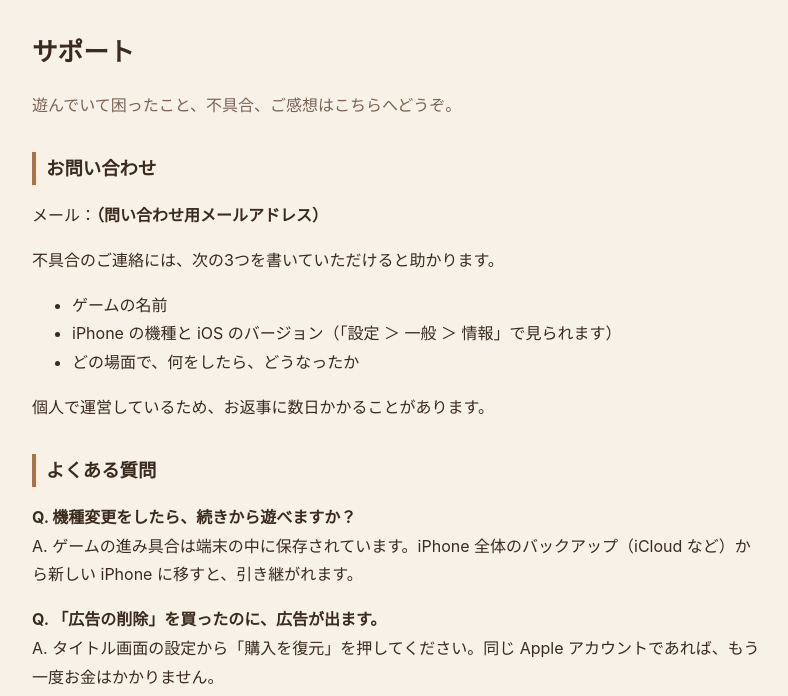
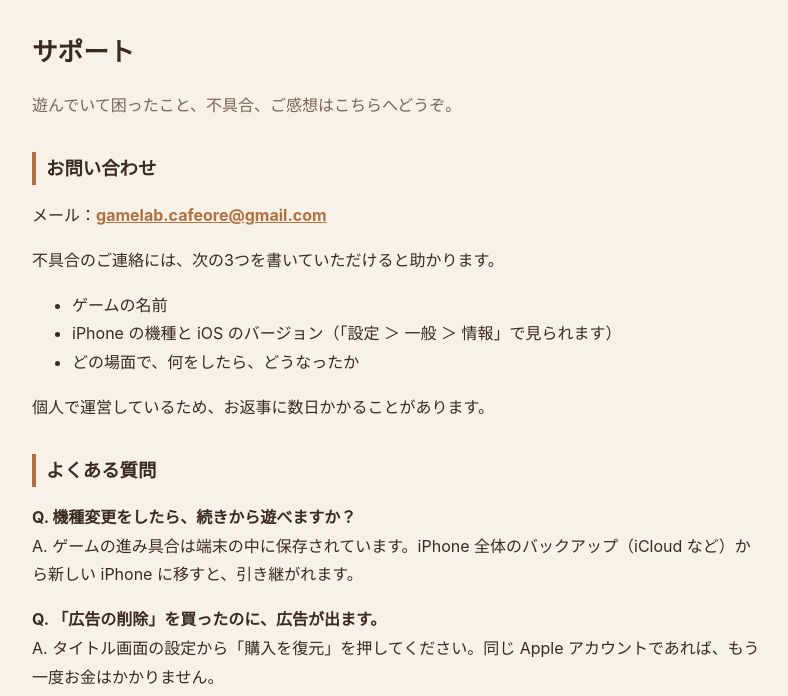
Before and after one commit to cafeore-gamelab/cafeore-gamelab.github.io, a plain HTML site: page support/index.html in a window 1280 px wide. Shown: the part 104-800 px from the top of the page, without its empty margins (244-1032 px from the left). Drawn offline with Linux system fonts and the light colour scheme.

Commit message:
サポートの問い合わせ先に gamelab.cafeore@gmail.com を設定
Co-Authored-By: Claude Opus 5.5 <noreply@anthropic.com>
Claude-Session: https://claude.ai/code/session_01ESzdnSbaYiYd7VjdKEYgXn

```diff
--- a/support/index.html
+++ b/support/index.html
@@ -17,8 +17,7 @@
 <p class="lead">遊んでいて困ったこと、不具合、ご感想はこちらへどうぞ。</p>
 
 <h2>お問い合わせ</h2>
-<!-- TODO: 問い合わせ専用のメールアドレスを作って入れる（普段のメールは出さない） -->
-<p>メール：<strong>（問い合わせ用メールアドレス）</strong></p>
+<p>メール：<a href="mailto:gamelab.cafeore@gmail.com"><strong>gamelab.cafeore@gmail.com</strong></a></p>
 <p>不具合のご連絡には、次の3つを書いていただけると助かります。</p>
 <ul>
   <li>ゲームの名前</li>
```
Also changed, not shown: 1 other file.
